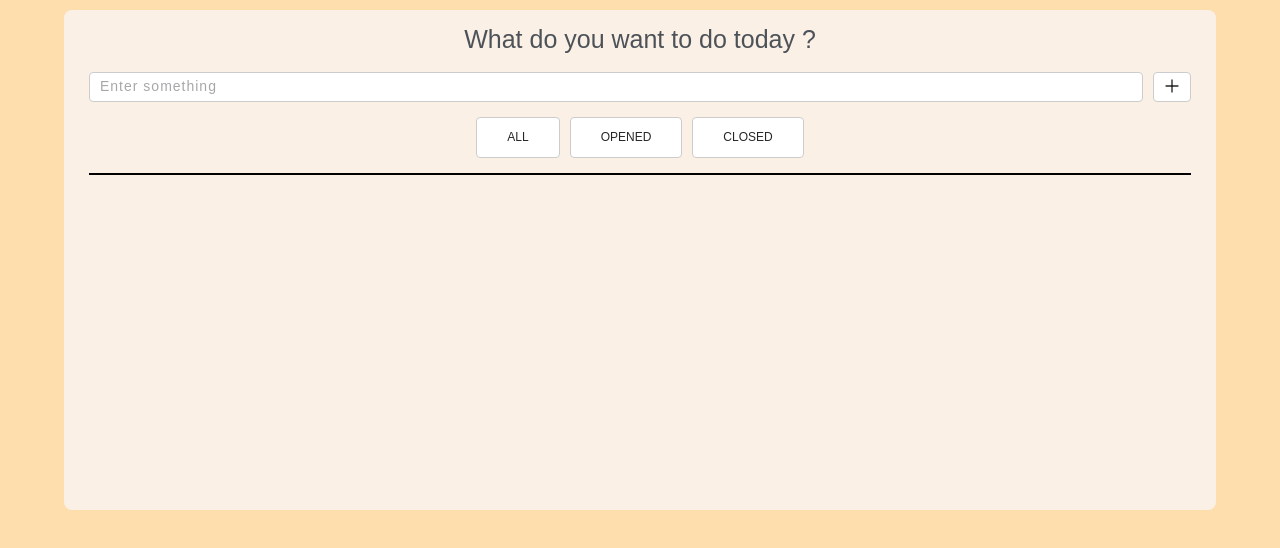
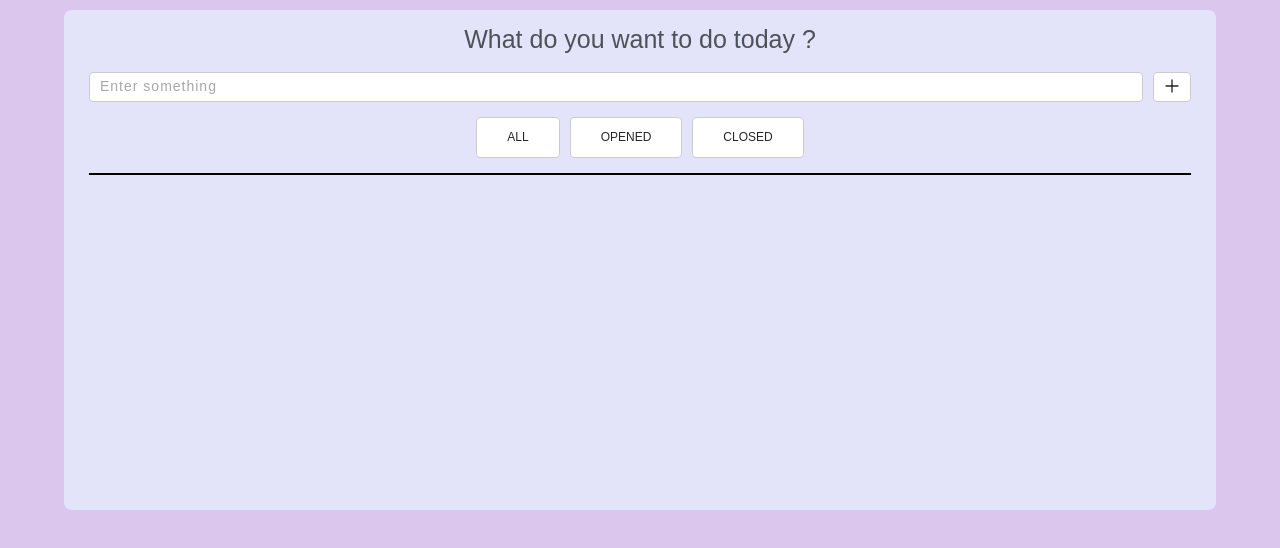
Before and after one commit to NikiDan/newTodo, a React (Create React App) app: page / in a window 1280 px wide. Shown: the top 548 px of the page. Built offline with nearby package versions, Linux system fonts and the light colour scheme.

Commit message:
New colors

```diff
--- a/public/Style.css
+++ b/public/Style.css
@@ -2,7 +2,7 @@
     display: flex;
     justify-content: center;
     align-items: flex-start;
-    background: #FFDEAD;
+    background-color: #dbc6ee;
     font-size: 16px;
     letter-spacing: 1px;
     height: 100%;
--- a/src/Components/App/style.css
+++ b/src/Components/App/style.css
@@ -4,7 +4,7 @@
     padding-top: 10px;
     flex-direction: column;
     text-align: center;
-    background-color: #faf0e6;
+    background-color: #e3e4fa;
     min-height: 500px;
     width: 40vw;
     border-radius: 8px;
--- a/src/Components/Filter/style.css
+++ b/src/Components/Filter/style.css
@@ -35,7 +35,7 @@
     bottom: 50%;
     opacity: 0;
     content: "";
-    background-color: #FFDEAD;
+    background-color: #dbc6ee;
 }
 
 .filter-btn:hover:before {
--- a/src/Components/TodoList/style.css
+++ b/src/Components/TodoList/style.css
@@ -22,7 +22,7 @@
     display: flex;
     align-items: center;
     text-decoration: line-through;
-    background: #8fd460;
+    background: #ffcba4;
     border-radius: 4px;
     width: 100%;
     padding-left: 10px;
--- a/src/index.css
+++ b/src/index.css
@@ -14,12 +14,12 @@ body {
 ::-webkit-scrollbar {
     width: 10px; /* ширина для вертикального скролла */
     height: 10px; /* высота для горизонтального скролла */
-    background-color: #FFDEAD;
+    background-color: #e3e4fa;
 }
 
 /* ползунок скроллбара */
 ::-webkit-scrollbar-thumb {
-    background-color: #faf0e6;
+    background-color: #baa8c7;
     border-radius: 4px;
 }
 
```
